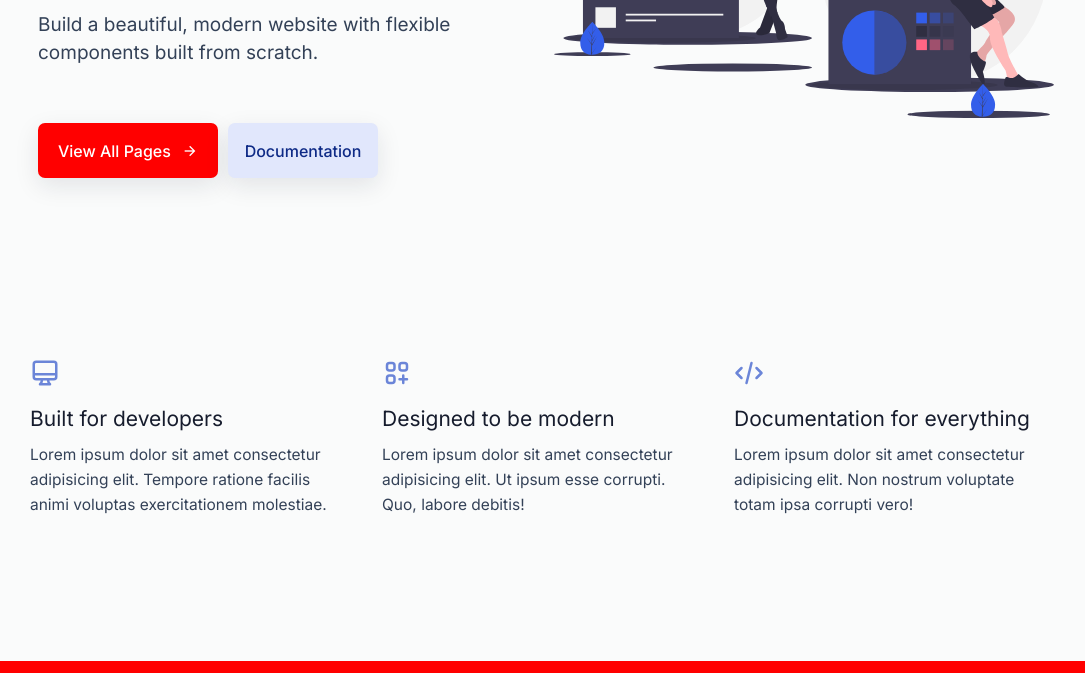
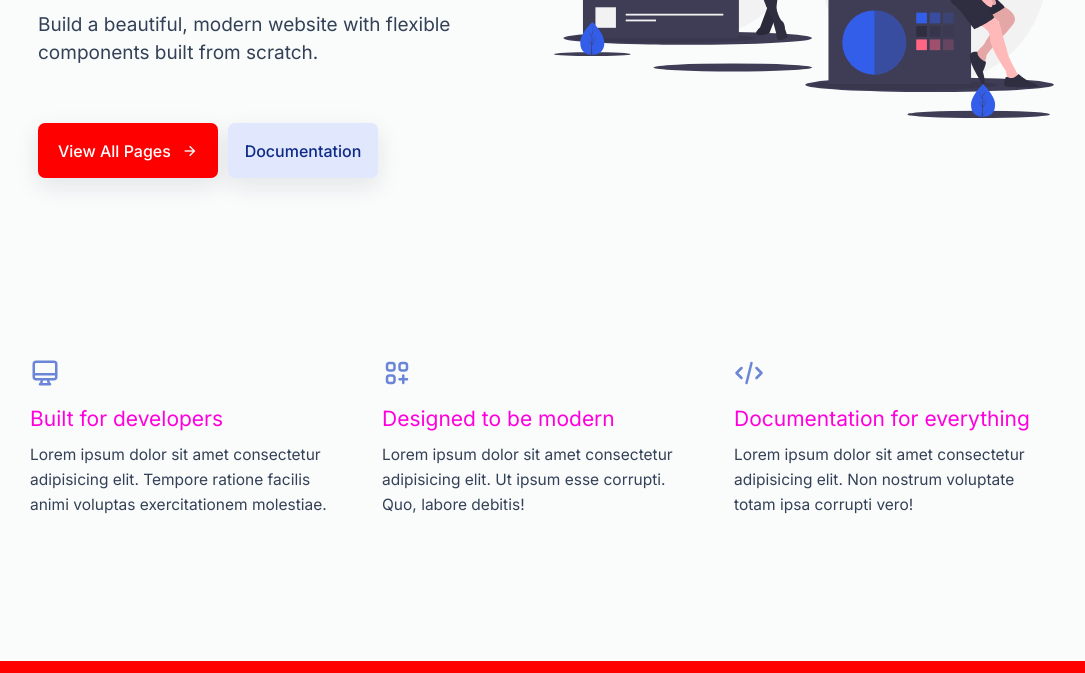
Before and after one commit to JoanJosep33/CursoGIT_ABorio, a plain HTML site: page index.html in a window 1280 px wide. Shown: the part 410-1083 px from the top of the page, without its empty margins (106-1191 px from the left). Drawn offline with nearby package versions, Linux system fonts and the light colour scheme.

Commit message:
Dentro de sidney

```diff
--- a/css/style.css
+++ b/css/style.css
@@ -16,10 +16,10 @@
 /* ==== CSS VARIABLES ==== */
 :root {
   --primary-color: red;
-  --link-color: #506690;
+  --link-color: #0059ff;
   --btn-hover-color: #2b50c7;
-  --lg-heading: #161c2d;
-  --text-content: #869ab8;
+  --lg-heading: #ff00dd;
+  --text-content: #8c00ff;
   --fixed-header-height: 4.5rem;
 }
 
```
